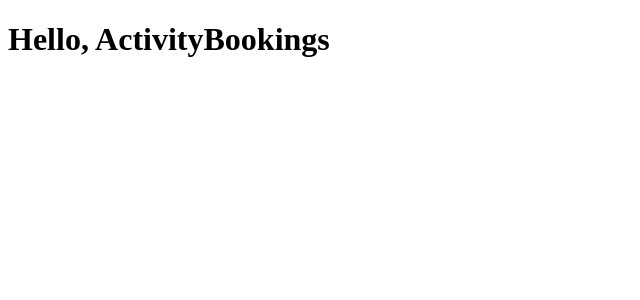
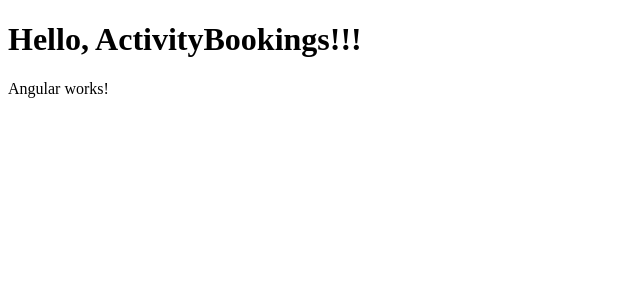
Before and after one commit to Qv1ko/curso-angular-moderno, an Angular app: page / in a window 1280 px wide. Shown: the top 300 px of the page, without its empty margins (0-640 px from the left). Built offline with nearby package versions, Linux system fonts and the light colour scheme.

Commit message:
feat: changes added during the serve execution

```diff
--- a/src/app/app.ts
+++ b/src/app/app.ts
@@ -5,7 +5,8 @@
   selector: 'qv1-root',
   imports: [RouterOutlet],
   template: `
-    <h1>Hello, {{ title() }}</h1>
+    <h1>Hello, {{ title() }}!!!</h1>
+    <p>Angular works!</p>
 
     <router-outlet />
   `,
```
